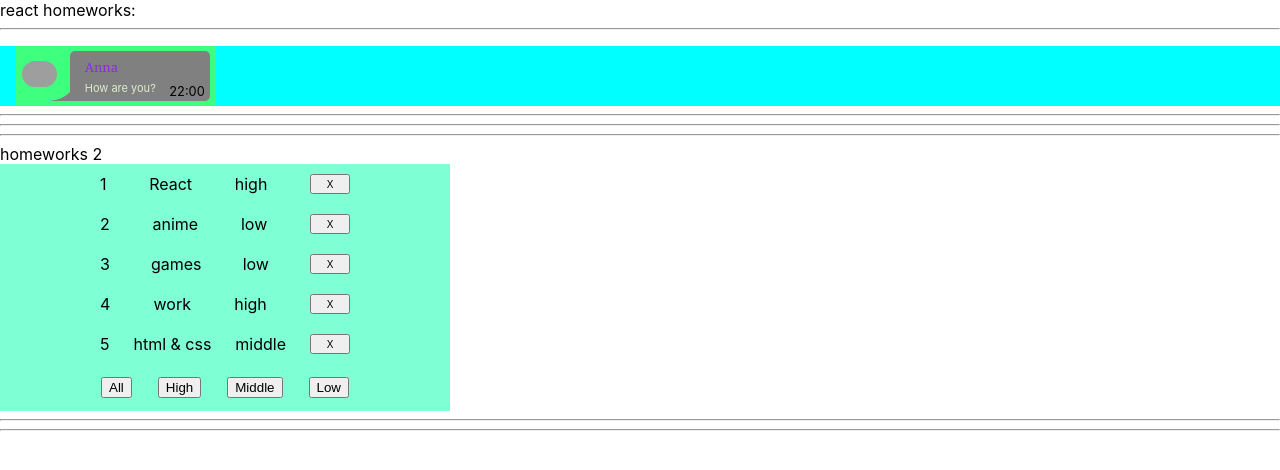
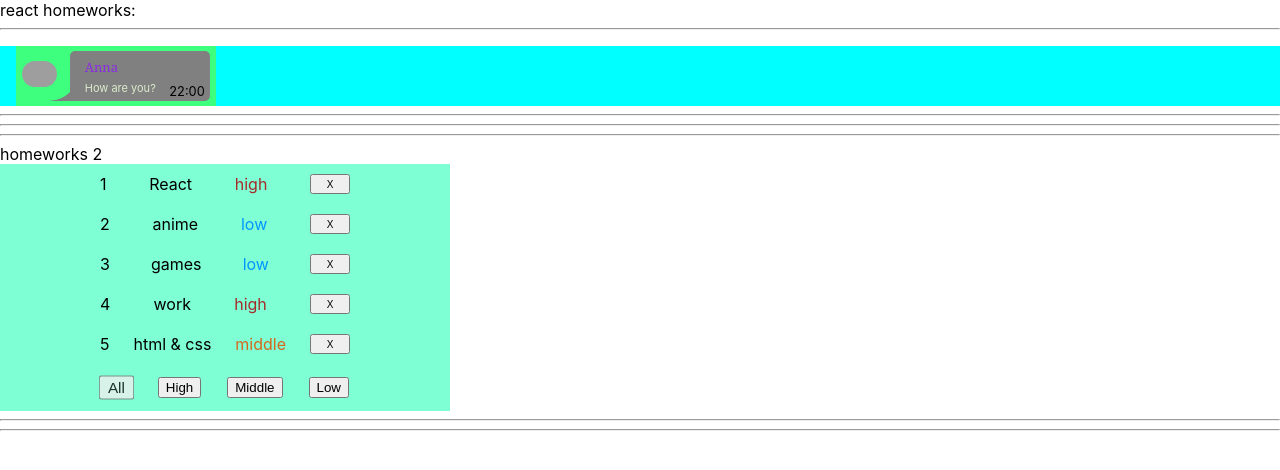
Before and after one commit to IgnatZakalinsky/simple-react-homeworks, a React (Create React App) app: page / in a window 1280 px wide. Shown: the top 470 px of the page. Built offline with nearby package versions, Linux system fonts and the light colour scheme; grey boxes are pictures that could not be loaded.

Commit message:
feat: add resolve task#2 after explanation

```diff
--- a/src/p2-homeworks/h2/Affair.tsx
+++ b/src/p2-homeworks/h2/Affair.tsx
@@ -12,13 +12,13 @@ function Affair(props: AffairPropsType) {
     const deleteCallback = () => {
         return props.deleteAffairCallback(props.id)
     }
-
+const priorityClass = s[props.priority]
     return (
         <div className={s.wrapper}>
             <span className={s.span}>{props.id }</span>
             <span>{props.affair}</span>
             {/* <span>{'  '}</span> */}
-            <span>{props.priority + " "}</span>
+            <span className={priorityClass}>{props.priority + " "}</span>
             <button className={s.button} onClick={deleteCallback}>X</button>
         </div>
     )
--- a/src/p2-homeworks/h2/Affairs.module.css
+++ b/src/p2-homeworks/h2/Affairs.module.css
@@ -31,3 +31,20 @@
 button:hover {
   opacity: 0.5;
 }
+
+.active {
+  opacity: 0.8;
+  transform: scale(1.15)
+}
+
+.low{
+  color: rgb(0, 149, 255);
+}
+
+.high{
+  color:brown
+}
+
+.middle{
+  color:chocolate
+}
--- a/src/p2-homeworks/h2/Affairs.tsx
+++ b/src/p2-homeworks/h2/Affairs.tsx
@@ -6,7 +6,9 @@ import s from "./Affairs.module.css"
 type AffairsPropsType = { // need to fix any
     data: AffairType[]
     setFilter: Dispatch<SetStateAction<FilterType>>
+    // setFilter:(filter: FilterType)=>void
     deleteAffairCallback: (_id: number) => void
+    filter:  FilterType
 }
 
 function Affairs(props: AffairsPropsType) {
@@ -20,20 +22,29 @@ function Affairs(props: AffairsPropsType) {
         />
     ))
 
-    const setAll = () => { props.setFilter("all") } // need to fix
-    const setHigh = () => { props.setFilter("high") }
-    const setMiddle = () => { props.setFilter("middle") }
-    const setLow = () => { props.setFilter("low") }
+    // const setAll = () => { props.setFilter("all") } // need to fix
+    // const setHigh = () => { props.setFilter("high") }
+    // const setMiddle = () => { props.setFilter("middle") }
+    // const setLow = () => { props.setFilter("low") }
+
+
+    const onCLickHandler = (title: FilterType) => {
+        return () => props.setFilter(title)
+    }
+
+    const setClass = (filter:FilterType) => {
+        return s.filterButton + ' ' + (props.filter === filter ? ' ' + s.active : '')
+    }
 
     return (
         <div className={s.firstWrapper}>
 
             {mappedAffairs}
             <div className={s.buttonWrapper}>
-                <button className={s.filterButton } onClick={setAll}>All</button>
-                <button className={s.filterButton} onClick={setHigh}>High</button>
-                <button className={s.filterButton} onClick={setMiddle}>Middle</button>
-                <button className={s.filterButton} onClick={setLow}>Low</button>
+                <button className={setClass('all')} onClick={onCLickHandler('all')}>All</button>
+                <button className={setClass('high')} onClick={onCLickHandler('high')}>High</button>
+                <button className={setClass('middle')} onClick={onCLickHandler('middle')}>Middle</button>
+                <button className={setClass('low')} onClick={onCLickHandler('low')}>Low</button>
             </div>
         </div>
     )
--- a/src/p2-homeworks/h2/HW2.tsx
+++ b/src/p2-homeworks/h2/HW2.tsx
@@ -6,7 +6,7 @@ export type AffairPriorityType = 'high' | 'low' | 'middle' // need to fix any
 export type AffairType = {
     _id: number,
     name: string
-    priority: string
+    priority: AffairPriorityType
 } // need to fix any
 export type FilterType = 'all' | AffairPriorityType
 
@@ -21,16 +21,18 @@ const defaultAffairs: AffairType[] = [ // need to fix any
 
 // pure helper functions
 export const filterAffairs = (affairs: AffairType[], filter: FilterType): AffairType[] => { // need to fix any
-    if( filter === "low"){
-        return affairs.filter(item=> item.priority === 'low')
-    }
-    if( filter === "high"){
-        return affairs.filter(item=> item.priority === 'high')
-    }
-    if( filter === "middle"){
-        return affairs.filter(item=> item.priority === 'middle')
-    }
-    else return  affairs// need to fix
+    // if( filter === "low"){
+    //     return affairs.filter(item=> item.priority === 'low')
+    // }
+    // if( filter === "high"){
+    //     return affairs.filter(item=> item.priority === 'high')
+    // }
+    // if( filter === "middle"){
+    //     return affairs.filter(item=> item.priority === 'middle')
+    // }
+    // else return  affairs
+    if(filter === "all") return affairs
+    else return affairs.filter(a=>a.priority === filter)
 }
 
 export const deleteAffair = (affairs: AffairType[], _id: number): AffairType[] => { // need to fix any
@@ -56,6 +58,7 @@ function HW2() {
                 data={filteredAffairs}
                 setFilter={setFilter}
                 deleteAffairCallback={deleteAffairCallback}
+                filter ={filter}
             />
 
             <hr />
```
